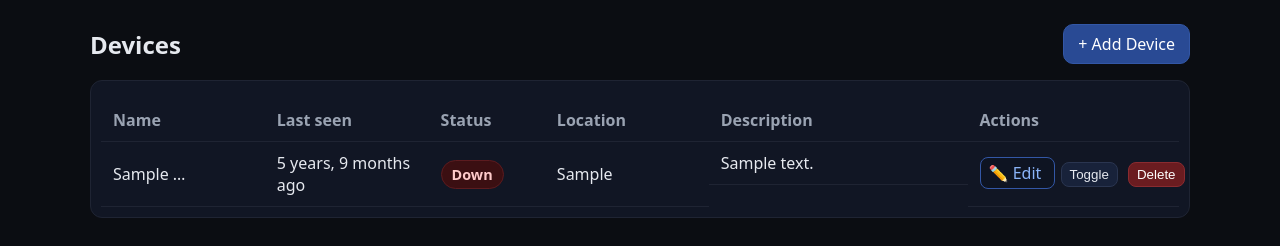
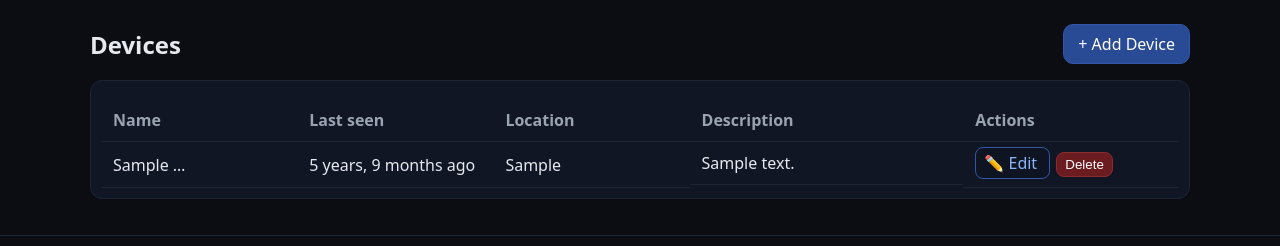
Before and after one commit to ErinFlyingSkyRocket/APSentinel, a Django app: page /ui/devices in a window 1280 px wide. Shown: the part 47-293 px from the top of the page. Run offline with Django 5.2, Linux system fonts and the light colour scheme; a user stored in the database is signed in; tables that the repository leaves empty hold one stand-in row (values such as "Sample post").

Commit message:
no more toggle active view (no point)

```diff
--- a/Django/apsentinel/urls.py
+++ b/Django/apsentinel/urls.py
@@ -6,7 +6,7 @@
 
 # UI views
 from ui.views import dashboard, observations, observation_detail
-from devices.views import devices_view, add_device_view, delete_device_view, toggle_active_view, edit_device_view
+from devices.views import devices_view, add_device_view, delete_device_view, edit_device_view
 
 
 from django.contrib.auth import views as auth_views
@@ -31,7 +31,6 @@
     path("ui/devices/add", add_device_view, name="device_add"),
     path("ui/devices/<int:pk>/delete", delete_device_view, name="device_delete"),
     path("ui/devices/<int:pk>/edit", edit_device_view, name="edit_device"),
-    path("ui/devices/<int:pk>/toggle", toggle_active_view, name="device_toggle"),
 
     # Auth
     path("accounts/login/",  auth_views.LoginView.as_view(template_name="registration/login.html"), name="login"),
--- a/Django/devices/views.py
+++ b/Django/devices/views.py
@@ -140,16 +140,3 @@
             f"Cannot delete '{dev.name}': {count} observation(s) still reference this device."
         )
     return redirect("/ui/devices")
-
-
-@login_required
-@require_http_methods(["POST"])
-def toggle_active_view(request, pk: int):
-    """
-    Flip is_active True/False (simple toggle) from the devices list page.
-    """
-    dev = get_object_or_404(Device, pk=pk)
-    dev.is_active = not dev.is_active
-    dev.save(update_fields=["is_active"])
-    messages.success(request, f"Device '{dev.name}' active = {dev.is_active}.")
-    return redirect("/ui/devices")
--- a/Django/templates/devices/list.html
+++ b/Django/templates/devices/list.html
@@ -12,11 +12,10 @@
   <table class="devices">
     <thead>
       <tr>
-        <th style="width:15%">Name</th>
-        <th style="width:15%">Last seen</th>
-        <th style="width:10%">Status</th>
-        <th style="width:15%">Location</th>
-        <th style="width:25%">Description</th>
+        <th style="width:18%">Name</th>
+        <th style="width:18%">Last seen</th>
+        <th style="width:18%">Location</th>
+        <th style="width:26%">Description</th>
         <th style="width:20%">Actions</th>
       </tr>
     </thead>
@@ -30,18 +29,7 @@
 
           <!-- Last seen -->
           <td>
-            {% if d.last_seen %}
-              {{ d.last_seen|timesince }} ago
-            {% else %}—{% endif %}
-          </td>
-
-          <!-- Status -->
-          <td>
-            {% if d.is_online %}
-              <span class="badge badge-up">Up</span>
-            {% else %}
-              <span class="badge badge-down">Down</span>
-            {% endif %}
+            {% if d.last_seen %}{{ d.last_seen|timesince }} ago{% else %}—{% endif %}
           </td>
 
           <!-- Location -->
@@ -61,15 +49,6 @@
                style="margin-right:6px;padding:4px 8px;border-radius:8px;border:1px solid #3357a6;background:#0e1422;color:#8ab4f8;text-decoration:none;">
                ✏️ Edit
             </a>
-
-            <form method="post" action="{% url 'device_toggle' d.id %}" style="display:inline;margin-right:6px;">
-              {% csrf_token %}
-              <button type="submit"
-                style="padding:4px 8px;border-radius:8px;border:1px solid #2a3550;background:#18223a;color:#e6e9ef;cursor:pointer;">
-                Toggle
-              </button>
-            </form>
-
             <form method="post" action="{% url 'device_delete' d.id %}" style="display:inline;"
                   onsubmit="return confirm('Delete {{ d.name }}?');">
               {% csrf_token %}
@@ -81,7 +60,7 @@
           </td>
         </tr>
       {% empty %}
-        <tr><td colspan="6" style="text-align:center;opacity:.7;">No devices yet.</td></tr>
+        <tr><td colspan="5" style="text-align:center;opacity:.7;">No devices yet.</td></tr>
       {% endfor %}
     </tbody>
   </table>
```
Also changed, not shown: Django/apsentinel/views.py (+29 -20 lines).
